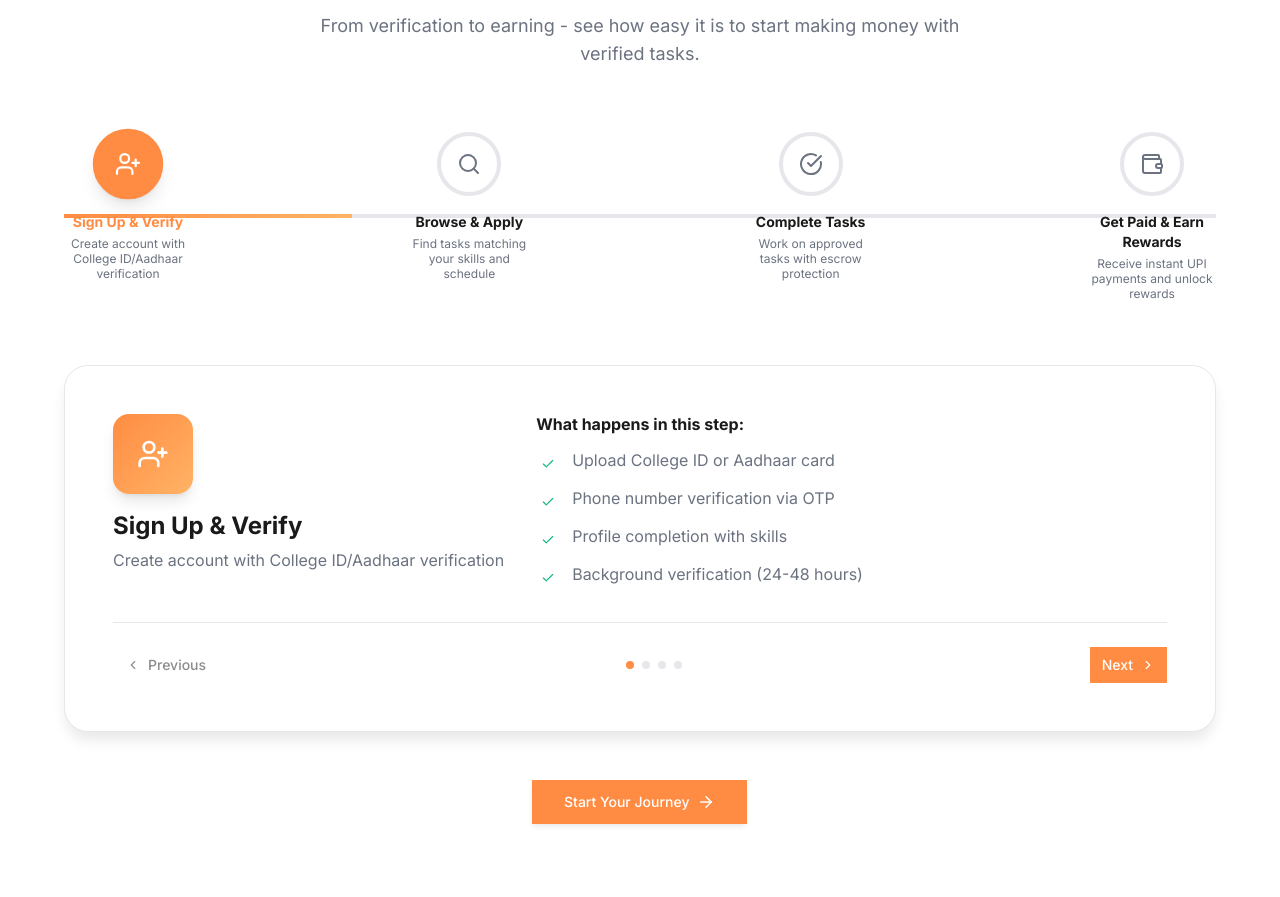
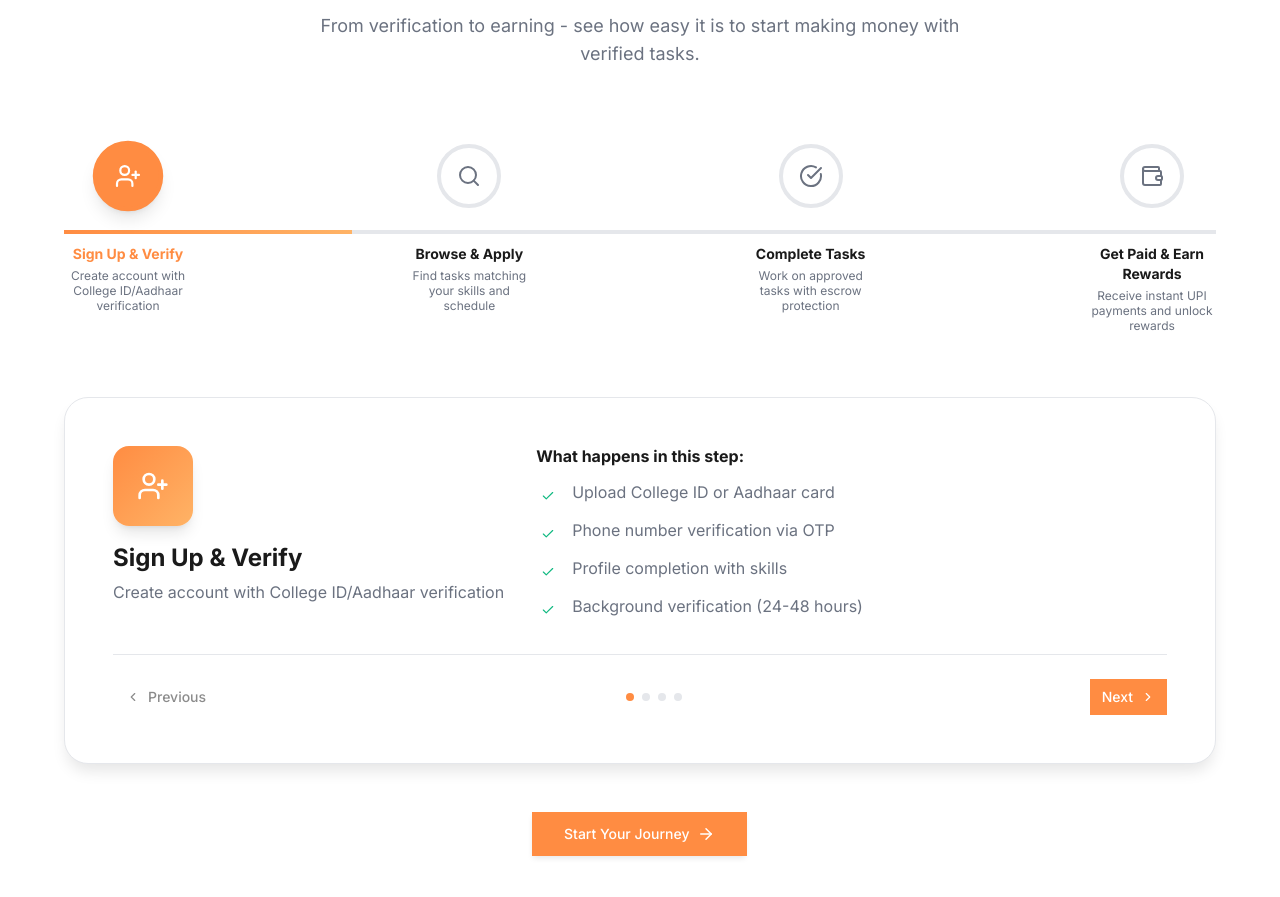
Before and after one commit to sisi-tarak/we-site, a React (Vite) app: page / in a window 1280 px wide. Shown: the part 2640-3537 px from the top of the page. Built offline with nearby package versions, Linux system fonts and the light colour scheme; a web font is replaced by a local one.

Commit message:
timeline for journey solved

```diff
--- a/src/pages/landing-page/components/JourneySection.tsx
+++ b/src/pages/landing-page/components/JourneySection.tsx
@@ -257,7 +257,7 @@ const JourneySection = ({ selectedAudience }: JourneySectionProps) => {
                   >
                     {/* Step Circle */}
                     <div
-                      className={`w-16 h-16 rounded-full border-4 flex items-center justify-center transition-all duration-300 ${
+                      className={`w-16 h-16 rounded-full border-4 flex items-center mt-3 mb-5 justify-center transition-all duration-300 ${
                         index <= activeStep
                           ? "bg-primary border-primary text-white shadow-lg scale-110"
                           : "bg-card border-border text-text-secondary group-hover:border-accent group-hover:scale-105"
@@ -445,7 +445,8 @@ const JourneySection = ({ selectedAudience }: JourneySectionProps) => {
                 if (element) {
                   const headerHeight = 64;
                   const elementPosition = element.getBoundingClientRect().top;
-                  const offsetPosition = elementPosition + window.pageYOffset - headerHeight;
+                  const offsetPosition =
+                    elementPosition + window.pageYOffset - headerHeight;
                   window.scrollTo({
                     top: offsetPosition,
                     behavior: "smooth",
```
